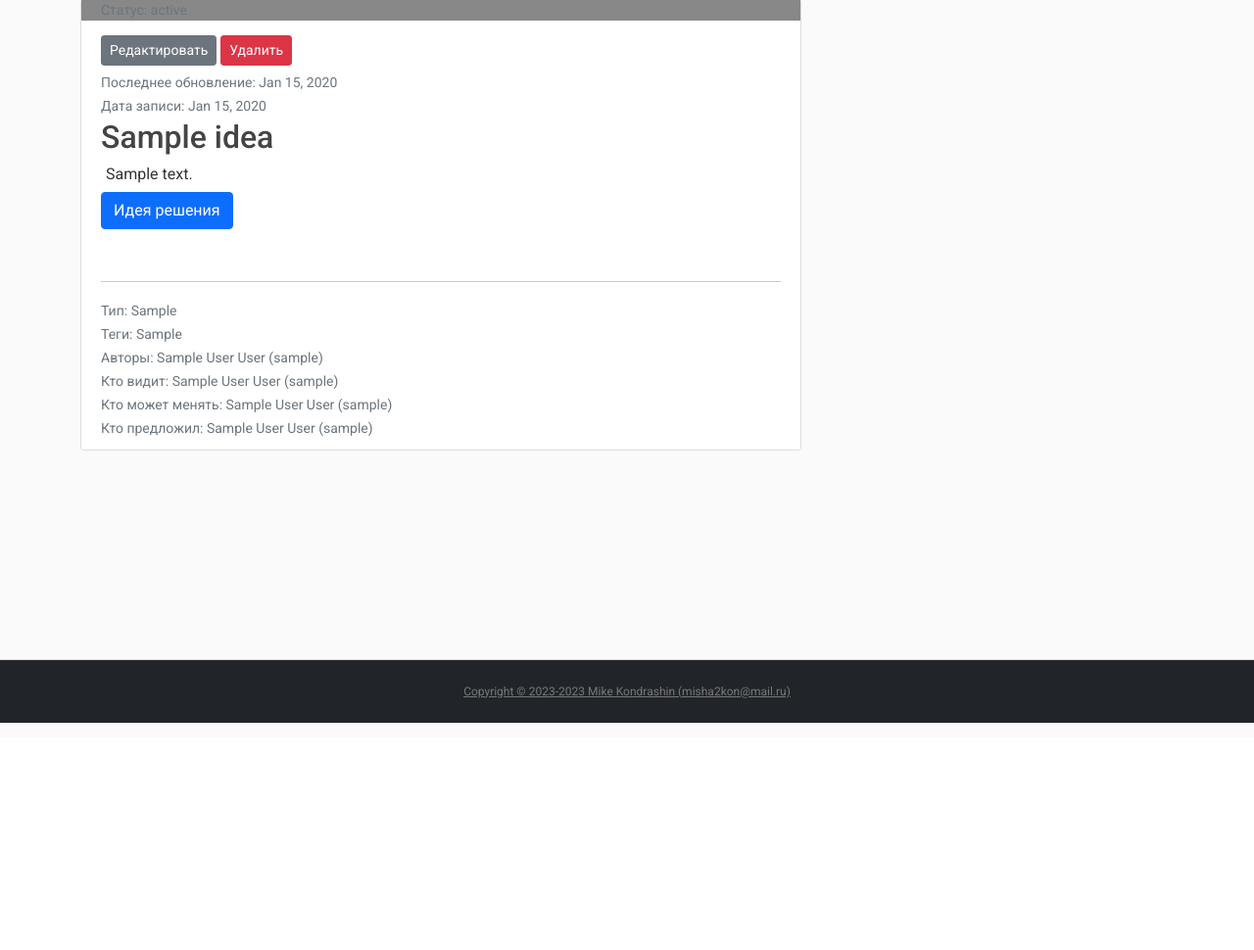
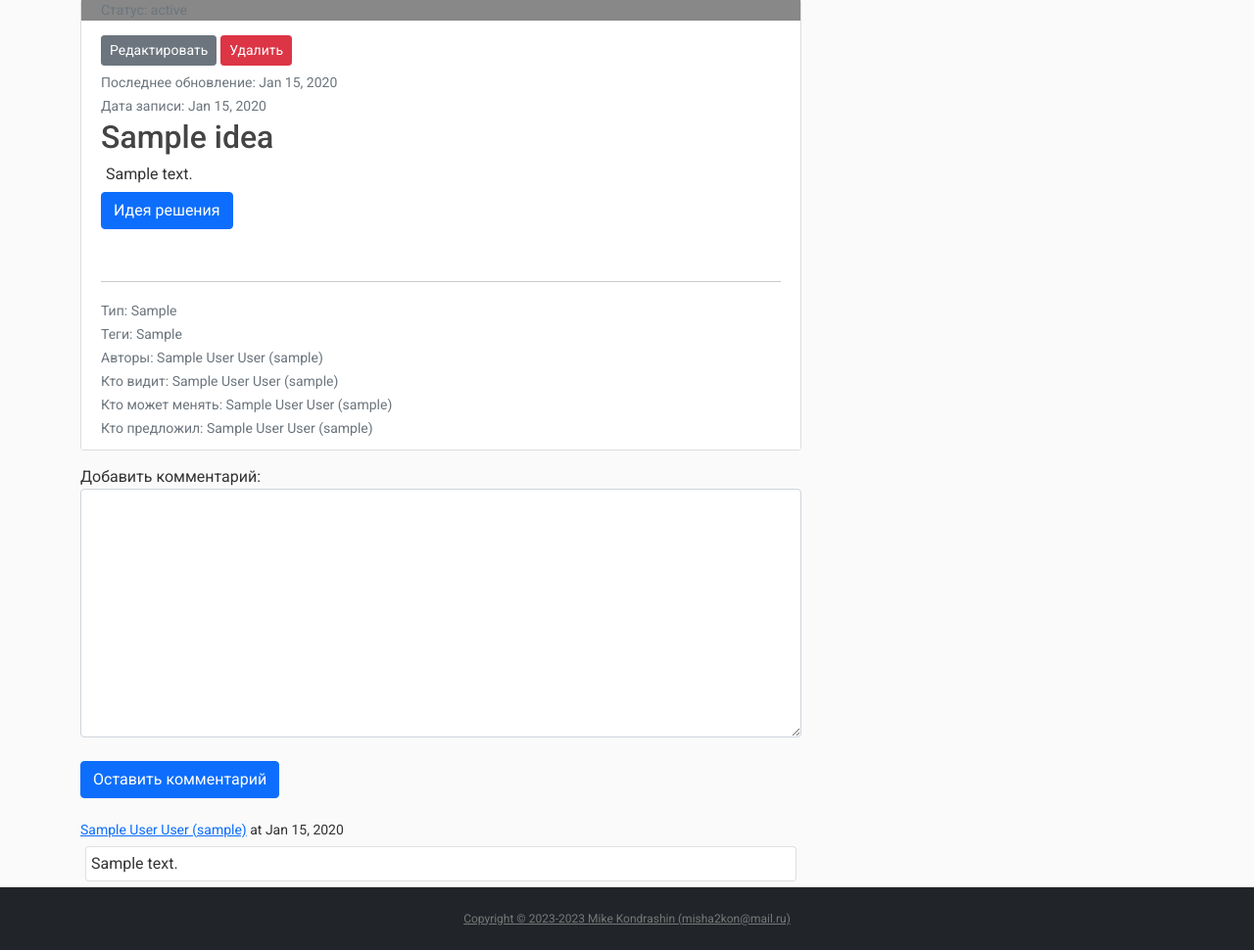
Before and after one commit to MichailKon/TasksIdeasSite, a Django app: page /idea/1/ in a window 1280 px wide. Shown: the part 127-1097 px from the top of the page at 98% size. Before the commit the page ends 865 px from the top, so only its background shows below. Run offline with Django 4.2, Linux system fonts and the light colour scheme; a user stored in the database is signed in; tables that the repository leaves empty hold one stand-in row (values such as "Sample post"); some libraries are stand-ins or nearby versions.

Commit message:
first comments support

```diff
--- a/ideas/admin.py
+++ b/ideas/admin.py
@@ -1,6 +1,6 @@
 from django.contrib import admin
 
-from .models import Idea, IdeaType, IdeaTag, IdeaStatus
+from .models import Idea, IdeaType, IdeaTag, IdeaStatus, Comment
 
 
 class TagInline(admin.TabularInline):
@@ -18,3 +18,4 @@ admin.site.register(IdeaType)
 admin.site.register(IdeaTag, IdeaTagAdmin)
 admin.site.register(IdeaStatus)
 admin.site.register(Idea)
+admin.site.register(Comment)
--- a/ideas/forms.py
+++ b/ideas/forms.py
@@ -3,7 +3,7 @@ from django.contrib.auth.models import User
 from django.forms import ModelChoiceField, Form, IntegerField, HiddenInput
 from django_select2.forms import Select2MultipleWidget
 
-from .models import IdeaTag, IdeaType, Idea, IdeaStatus
+from .models import IdeaTag, IdeaType, Idea, IdeaStatus, Comment
 
 
 class FilterForm(Form):
@@ -23,7 +23,9 @@ class FilterForm(Form):
 class UpdateIdeaForm(forms.ModelForm):
     class Meta:
         model = Idea
-        fields = ('title', 'content', 'short_editorial', 'type', 'tags', 'authors', 'users_can_view', 'users_can_edit', 'status')
+        fields = (
+            'title', 'content', 'short_editorial', 'type', 'tags', 'authors', 'users_can_view', 'users_can_edit',
+            'status')
         widgets = {
             'tags': Select2MultipleWidget,
             'authors': Select2MultipleWidget,
@@ -48,7 +50,9 @@ class UpdateIdeaForm(forms.ModelForm):
 class AddIdeaForm(forms.ModelForm):
     class Meta:
         model = Idea
-        fields = ('title', 'content', 'short_editorial', 'type', 'tags', 'authors', 'users_can_view', 'users_can_edit', 'status')
+        fields = (
+            'title', 'content', 'short_editorial', 'type', 'tags', 'authors', 'users_can_view', 'users_can_edit',
+            'status')
         widgets = {
             'tags': Select2MultipleWidget,
             'authors': Select2MultipleWidget,
@@ -65,3 +69,13 @@ class AddIdeaForm(forms.ModelForm):
         self.fields['users_can_edit'].required = False
         self.fields['status'].required = False
         self.fields['short_editorial'].required = False
+
+
+class AddCommentForm(forms.ModelForm):
+    class Meta:
+        model = Comment
+        fields = ('text',)
+
+    def __init__(self, *args, **kwargs):
+        super().__init__(*args, **kwargs)
+        self.fields['text'].label = ''
--- a/ideas/models.py
+++ b/ideas/models.py
@@ -49,6 +49,13 @@ class Idea(models.Model):
         return reverse('idea-detail', kwargs={'pk': self.pk})
 
 
+class Comment(models.Model):
+    text = models.TextField(verbose_name='Текст', null=False)
+    date_posted = models.DateTimeField(verbose_name='Дата комментария', auto_now=True)
+    author = models.ForeignKey(User, on_delete=models.CASCADE, verbose_name='Автор')
+    idea = models.ForeignKey(Idea, on_delete=models.CASCADE)  # Maybe I need verbose name, but IDK what to write here :(
+
+
 def user_str(self: User):
     return f'{self.profile.name} {self.profile.lastname} ({self.username})'
 
--- a/ideas/urls.py
+++ b/ideas/urls.py
@@ -1,10 +1,10 @@
 from django.urls import path
 
-from .views import IdeaCreateView, IdeaDeleteView, IdeaDetailView, IdeaUpdateView, IdeaListView
+from .views import IdeaCreateView, IdeaDeleteView, IdeaDetailView, IdeaUpdateView, IdeaListView, idea_detail_view
 
 urlpatterns = [
     path('', IdeaListView.as_view(), name='ideas-home'),
-    path('idea/<int:pk>/', IdeaDetailView.as_view(), name='idea-detail'),
+    path('idea/<int:pk>/', idea_detail_view, name='idea-detail'),
     path('idea/new/', IdeaCreateView.as_view(), name='idea-create'),
     path('idea/<int:pk>/update/', IdeaUpdateView.as_view(), name='idea-update'),
     path('idea/<int:pk>/delete/', IdeaDeleteView.as_view(), name='idea-delete')
--- a/ideas/views.py
+++ b/ideas/views.py
@@ -2,13 +2,14 @@ from django.contrib.auth.mixins import LoginRequiredMixin, UserPassesTestMixin
 from django.contrib.auth.models import User
 from django.core.paginator import Paginator
 from django.db.models import Q
+from django.shortcuts import get_object_or_404, render, redirect
 from django.utils.decorators import method_decorator
 from django.views.decorators.csrf import csrf_exempt
 from django.views.generic import DetailView, CreateView, UpdateView, DeleteView, ListView
 from rest_framework.serializers import ModelSerializer, SerializerMethodField
 
-from .forms import FilterForm, UpdateIdeaForm, AddIdeaForm
-from .models import Idea, IdeaType, IdeaTag
+from .forms import FilterForm, UpdateIdeaForm, AddIdeaForm, AddCommentForm
+from .models import Idea, IdeaType, IdeaTag, Comment
 
 
 def is_valid_param(param):
@@ -122,9 +123,33 @@ class IdeaListView(LoginRequiredMixin, UserPassesTestMixin, ListView):
         return self.request.user.is_authenticated
 
 
+def idea_detail_view(request, pk):
+    template_name = 'ideas/idea_detail.html'
+    idea = get_object_or_404(Idea, pk=pk)
+    comments = idea.comment_set.all()
+    if request.method == 'POST':
+        comment_form = AddCommentForm(data=request.POST)
+        if comment_form.is_valid():
+            new_comment: Comment = comment_form.save(commit=False)
+            new_comment.idea = idea
+            new_comment.author = request.user
+            new_comment.save()
+
+    return render(request, template_name, {'idea': idea,
+                                           'user': request.user,
+                                           'comments': comments,
+                                           'comment_form': AddCommentForm()})
+
+
 @method_decorator(csrf_exempt, name='dispatch')
 class IdeaDetailView(LoginRequiredMixin, UserPassesTestMixin, DetailView):
     model = Idea
+
+    def get_context_data(self, **kwargs):
+        idea: Idea = self.get_object()
+        context = super().get_context_data(**kwargs)
+        return context | {'comments': Comment.objects.filter(idea=idea.id).all(),
+                          'comment_form': AddCommentForm()}
 
     def test_func(self):
         idea: Idea = self.get_object()
--- a/static/ideas/main.css
+++ b/static/ideas/main.css
@@ -1,3 +1,9 @@
+.comment {
+    background-color: white;
+    margin: 5px;
+    padding: 5px;
+}
+
 .content-section {
     display: flex;
     flex-direction: column;
--- a/templates/ideas/idea_detail.html
+++ b/templates/ideas/idea_detail.html
@@ -1,4 +1,5 @@
 {% extends "ideas/base.html" %}
+{% load crispy_forms_filters %}
 {% block content %}
     <h2 class="solar-red">Вы просматриваете конкретную идею</h2>
     {% if user not in idea.users_can_view.all and user not in idea.users_can_edit.all and not user.is_staff and idea.real_author != user %}
@@ -28,8 +29,6 @@
                 <h2 class="idea-title">{{ idea.title }}</h2>
 
                 <p class="idea-content">{{ idea.content }}</p>
-
-                {#                <hr>#}
 
                 <p>
                     <button class="btn btn-primary" type="button" data-bs-toggle="collapse"
@@ -65,5 +64,22 @@
                 </div>
             </div>
         </article>
+        <div id="comments">
+            Добавить комментарий:
+
+            <form method="post">
+                {% csrf_token %}
+                {{ comment_form|crispy }}
+                <br>
+                <input type="submit" class="btn btn-primary" value="Оставить комментарий">
+            </form>
+
+            {% for comment in comments %}
+                <small><a href="">{{ comment.author }}</a> at {{ comment.date_posted|date:"M d, Y" }}</small>
+                <article id="{{ comment.id }}" class="card comment" style="background-color: white">
+                    {{ comment.text }}
+                </article>
+            {% endfor %}
+        </div>
     {% endif %}
 {% endblock content %}
```
Also changed, not shown: ideas/migrations/0023_comment.py (added).
